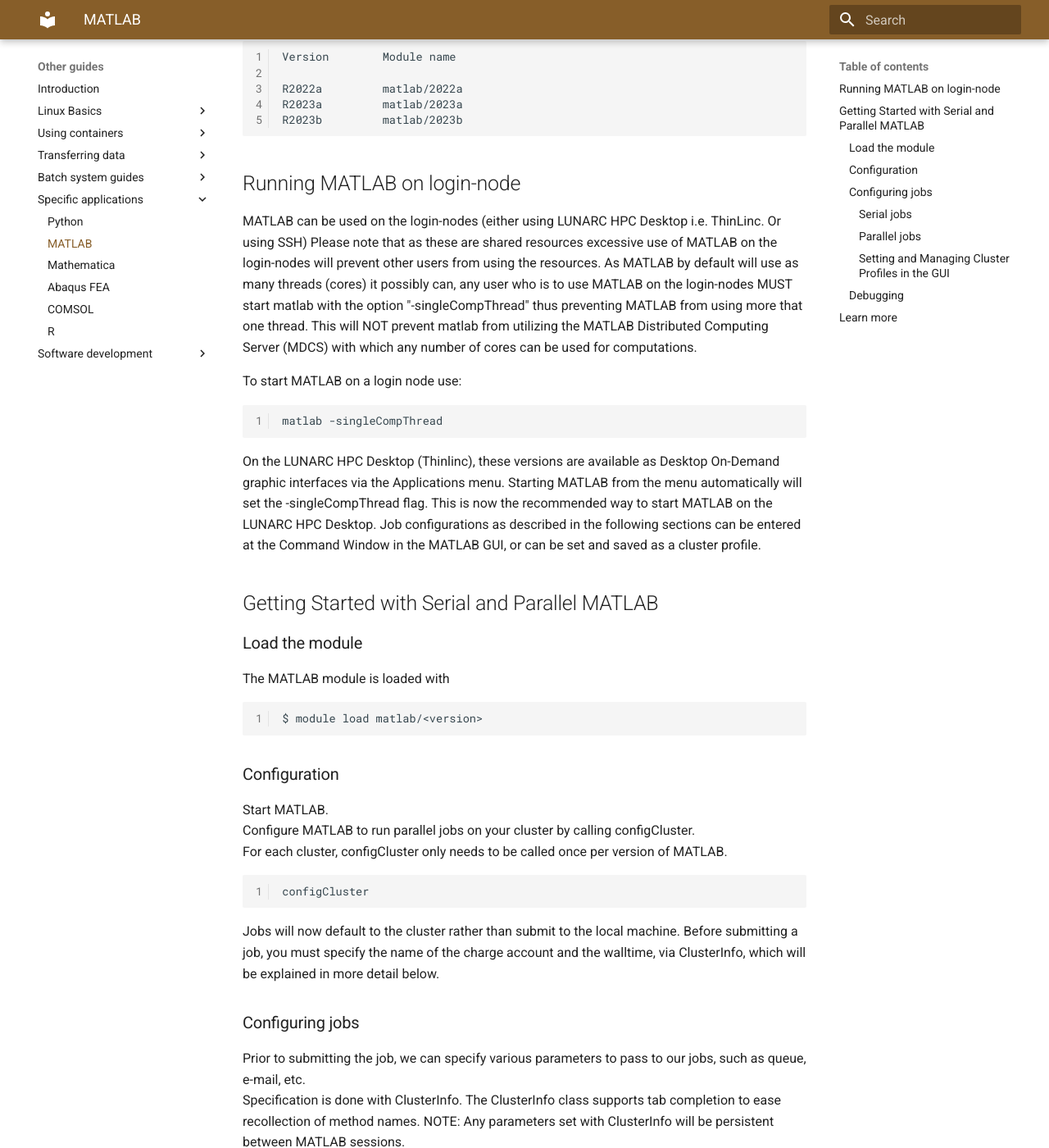
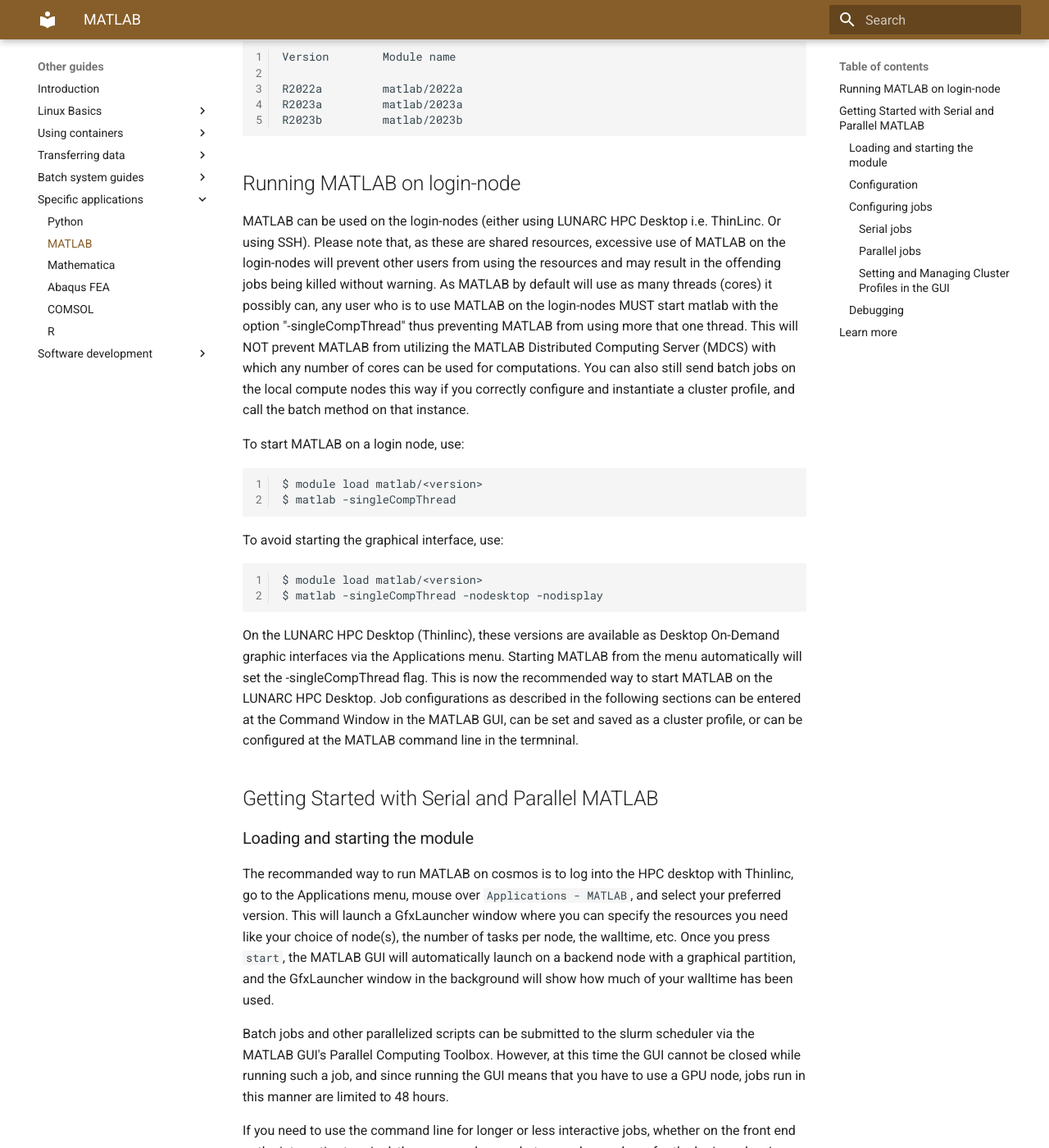
Before and after one commit to lunarc/lunarc_docs, an MkDocs documentation site: the page built from docs/guides/applications/MATLAB.md, in a window 1280 px wide and 1400 px high, scrolled down 312 px. Shown: the whole window at 82% size. Built offline with MkDocs 1.6.1 and Material for MkDocs 9.7.7, drawn with Linux system fonts in a browser that asks for light colours; comment, search, counter and statistics services are not loaded; some of the changed text lies outside the part shown.

Commit message:
Update MATLAB.md
Fixed the instructions for loading via the command line vs. the GUI and added warnings about time constraints for each method. This document still needs rearranging and consolidation, but at least it's less wrong than before.

````diff
--- a/docs/guides/applications/MATLAB.md
+++ b/docs/guides/applications/MATLAB.md
@@ -14,37 +14,44 @@
 
 ## Running MATLAB on login-node
 
-MATLAB can be used on the login-nodes (either using LUNARC HPC Desktop i.e. ThinLinc. Or using SSH) Please note that as these are shared resources excessive use of MATLAB on the login-nodes will prevent other users from using the resources.
+MATLAB can be used on the login-nodes (either using LUNARC HPC Desktop i.e. ThinLinc. Or using SSH). Please note that, as these are shared resources, excessive use of MATLAB on the login-nodes will prevent other users from using the resources and may result in the offending jobs being killed without warning.
 As MATLAB by default will use as many threads (cores) it possibly can, any user who is to use MATLAB on the login-nodes MUST start matlab with the option "-singleCompThread" thus preventing MATLAB from using more that one thread.
-This will NOT prevent matlab from utilizing the MATLAB Distributed Computing Server (MDCS) with which any number of cores can be used for computations.
+This will NOT prevent MATLAB from utilizing the MATLAB Distributed Computing Server (MDCS) with which any number of cores can be used for computations. You can also still send batch jobs on the local compute nodes this way if you correctly configure and instantiate a cluster profile, and call the batch method on that instance.
 
-To start MATLAB on a login node use:
+To start MATLAB on a login node, use:
 
 ```bash
-matlab -singleCompThread
+$ module load matlab/<version>
+$ matlab -singleCompThread
 ```
 
-On the LUNARC HPC Desktop (Thinlinc), these versions are available as Desktop On-Demand graphic interfaces via the Applications menu. Starting MATLAB from the menu automatically will set the -singleCompThread flag. This is now the recommended way to start MATLAB on the LUNARC HPC Desktop. Job configurations as described in the following sections can be entered at the Command Window in the MATLAB GUI, or can be set and saved as a cluster profile.
+To avoid starting the graphical interface, use:
+
+```bash
+$ module load matlab/<version>
+$ matlab -singleCompThread -nodesktop -nodisplay
+```
+
+On the LUNARC HPC Desktop (Thinlinc), these versions are available as Desktop On-Demand graphic interfaces via the Applications menu. Starting MATLAB from the menu automatically will set the -singleCompThread flag. This is now the recommended way to start MATLAB on the LUNARC HPC Desktop. Job configurations as described in the following sections can be entered at the Command Window in the MATLAB GUI, can be set and saved as a cluster profile, or can be configured at the MATLAB command line in the termninal.
 
 ## Getting Started with Serial and Parallel MATLAB
 
-### Load the module
-The MATLAB module is loaded with
+### Loading and starting the module
+The recommanded way to run MATLAB on cosmos is to log into the HPC desktop with Thinlinc, go to the Applications menu, mouse over `Applications - MATLAB`, and select your preferred version. This will launch a GfxLauncher window where you can specify the resources you need like your choice of node(s), the number of tasks per node, the walltime, etc. Once you press `start`, the MATLAB GUI will automatically launch on a backend node with a graphical partition, and the GfxLauncher window in the background will show how much of your walltime has been used.
 
-```bash
-$ module load matlab/<version>
-```
+Batch jobs and other parallelized scripts can be submitted to the slurm scheduler via the MATLAB GUI's Parallel Computing Toolbox. However, at this time the GUI cannot be closed while running such a job, and since running the GUI means that you have to use a GPU node, jobs run in this manner are limited to 48 hours.
+
+If you need to use the command line for longer or less interactive jobs, whether on the front end or the interactive terminal, the commands are what were shown above for the login nodes. In both cases, the GUI will still launch if you do not include the flags `-nodesktop` and `-nodisplay`, so don't forget those if you need to run a job that lasts longer than 48 hours.
 
 ### Configuration
 
 Start MATLAB.
-Configure MATLAB to run parallel jobs on your cluster by calling configCluster.
-For each cluster, configCluster only needs to be called once per version of MATLAB.
+Configure MATLAB to run parallel jobs on your cluster by calling configCluster, or, if you are in the GUI, going under the Parallel menu item, selecting Parallel Preferences, and going to the Cluster Profile Manager.
+For each cluster, `configCluster` only needs to be called once per version of MATLAB, but you can save more than one profile for the same version. Likewise, you only need to set up one cluster profile in the Cluster Profile Manager for each version you run in the GUI. Once you're happy with your settings, you can select the profile by name from the Parallel menu each time you start MATLAB and to make every parallel pool instance start with those cluster configurations.
 
 ```matlab
 configCluster
 ```
-
 
 Jobs will now default to the cluster rather than submit to the local machine.
 Before submitting a job, you must specify the name of the charge account and the walltime, via ClusterInfo, which will be explained in more detail below.
````
Also changed, not shown: other parts of docs/guides/applications/MATLAB.md (+1 -1 lines).
